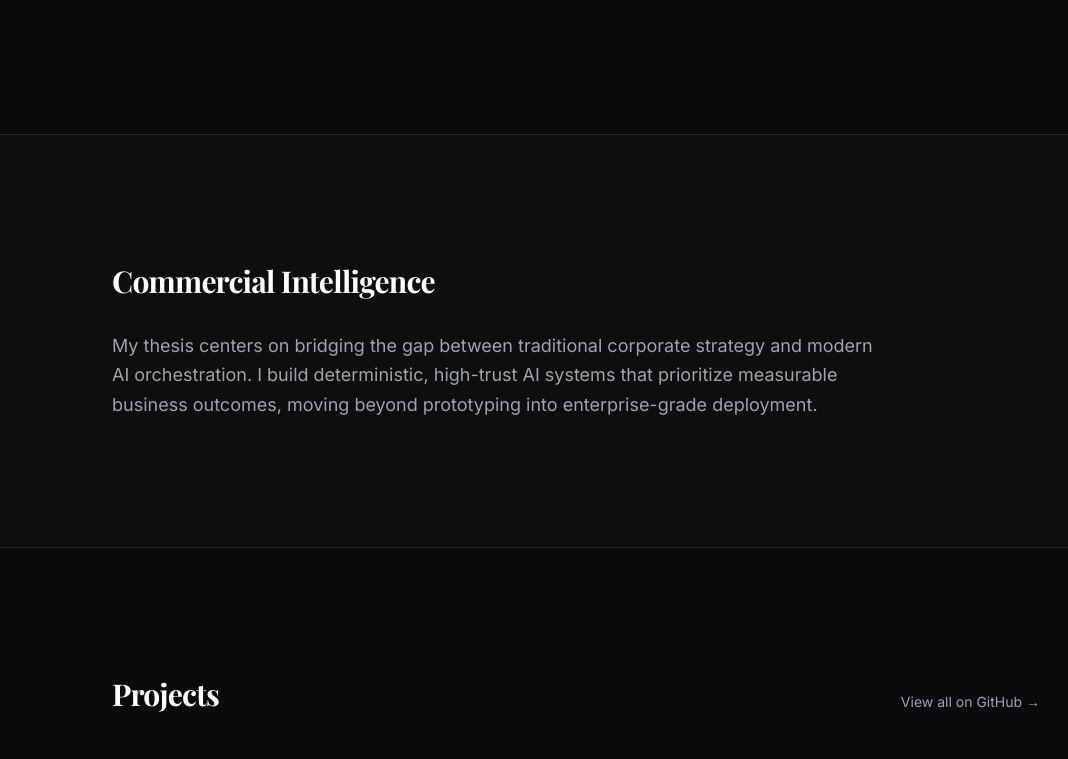
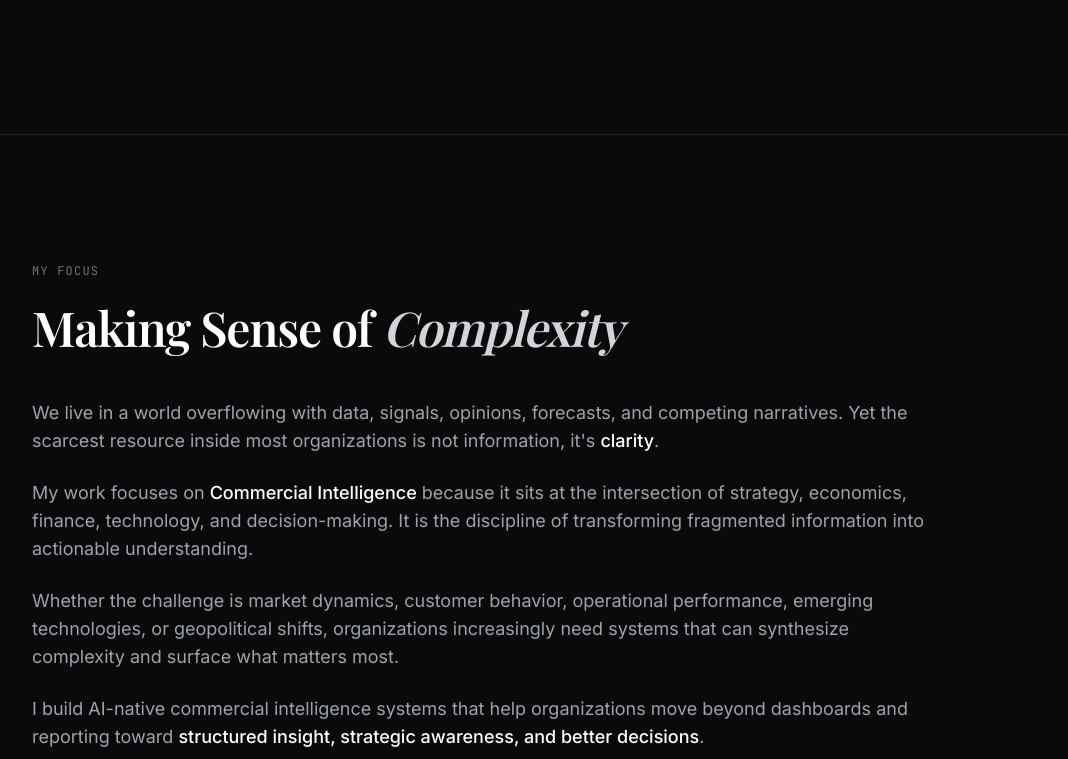
Before and after one commit to lawrenceemenike/porfolio-website, a React (Vite) app: page / in a window 1280 px wide. Shown: the part 1880-2639 px from the top of the page, without its empty margins (64-1132 px from the left). Built offline with nearby package versions, Linux system fonts and the light colour scheme; a web font is replaced by a local one.

Commit message:
feat: overhaul MyFocus component with finalized executive copy

```diff
--- a/src/components/MyFocus.jsx
+++ b/src/components/MyFocus.jsx
@@ -1,14 +1,39 @@
-import { portfolioData } from '../data/portfolioData';
+const MyFocus = () => {
+  return (
+    <section id="focus" className="max-w-6xl mx-auto px-6 md:px-8 py-20 md:py-32 border-t border-borderMuted">
 
-export default function MyFocus() {
-  return (
-    <section id="focus" className="section-padding border-t border-white/10 bg-surface/30">
-      <div className="container-max">
-        <h2 className="text-3xl font-serif font-bold mb-8">{portfolioData.focus.title}</h2>
-        <p className="font-sans text-lg text-gray-400 leading-relaxed max-w-3xl">
-          {portfolioData.focus.description}
+      {/* Text Container: Constrained to max-w-4xl for optimal reading measure */}
+      <div className="max-w-4xl">
+
+        {/* Kicker */}
+        <p className="font-mono text-xs uppercase tracking-widest text-gray-500 mb-6">
+          My Focus
         </p>
+
+        {/* Main Header */}
+        <h2 className="font-serif text-3xl md:text-5xl text-white leading-tight tracking-tight mb-12">
+          Making Sense of <span className="italic text-gray-300">Complexity</span>
+        </h2>
+
+        {/* Body Copy */}
+        <div className="space-y-6 font-sans text-gray-400 text-base md:text-lg leading-relaxed">
+          <p>
+            We live in a world overflowing with data, signals, opinions, forecasts, and competing narratives. Yet the scarcest resource inside most organizations is not information, it's <strong className="text-white font-medium">clarity</strong>.
+          </p>
+          <p>
+            My work focuses on <strong className="text-white font-medium">Commercial Intelligence</strong> because it sits at the intersection of strategy, economics, finance, technology, and decision-making. It is the discipline of transforming fragmented information into actionable understanding.
+          </p>
+          <p>
+            Whether the challenge is market dynamics, customer behavior, operational performance, emerging technologies, or geopolitical shifts, organizations increasingly need systems that can synthesize complexity and surface what matters most.
+          </p>
+          <p>
+            I build AI-native commercial intelligence systems that help organizations move beyond dashboards and reporting toward <strong className="text-white font-medium">structured insight, strategic awareness, and better decisions</strong>.
+          </p>
+        </div>
+
       </div>
     </section>
   );
-}
+};
+
+export default MyFocus;
```
